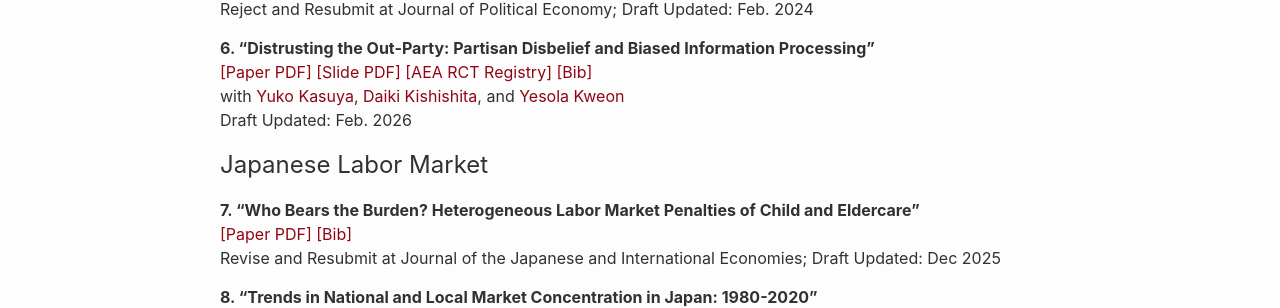
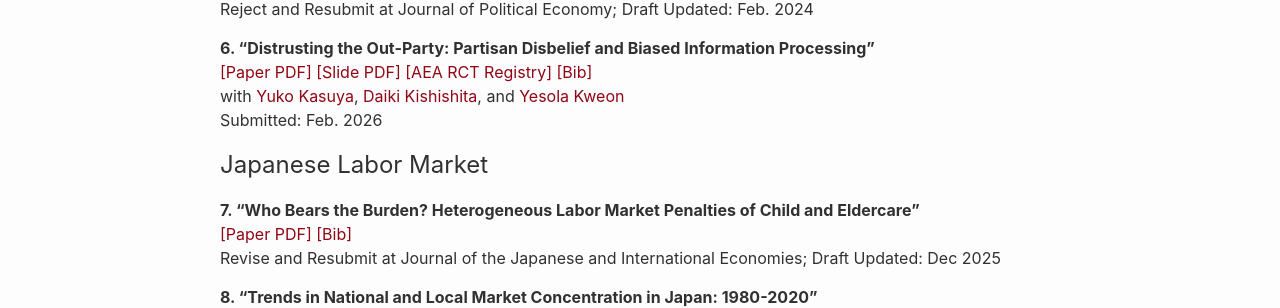
Before and after one commit to shinnkikuchi/shinnkikuchi.github.io, a Jekyll site: the page built from index.md, in a window 1280 px wide. Shown: the part 1101-1409 px from the top of the page. Built offline with Jekyll 4.4.1, drawn with Linux system fonts in a browser that asks for light colours.

Commit message:
disbelief

```diff
--- a/index.md
+++ b/index.md
@@ -85,7 +85,7 @@ with  <a href="https://yukokasuya.com/" target="_blank">Yuko Kasuya</a>,
 <a href="https://sites.google.com/site/kishishitaecon/" target="_blank">Daiki Kishishita</a>, and
 <a href="https://yesolakweon.github.io/" target="_blank">Yesola Kweon</a>
 <br>
-Draft Updated: Feb. 2026
+Submitted: Feb. 2026
 <br>
 
 ## Japanese Labor Market
```
